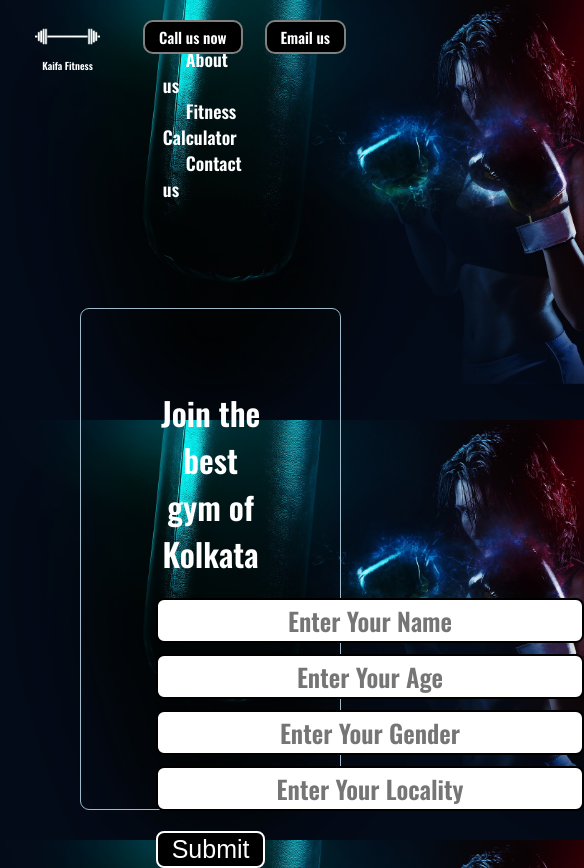
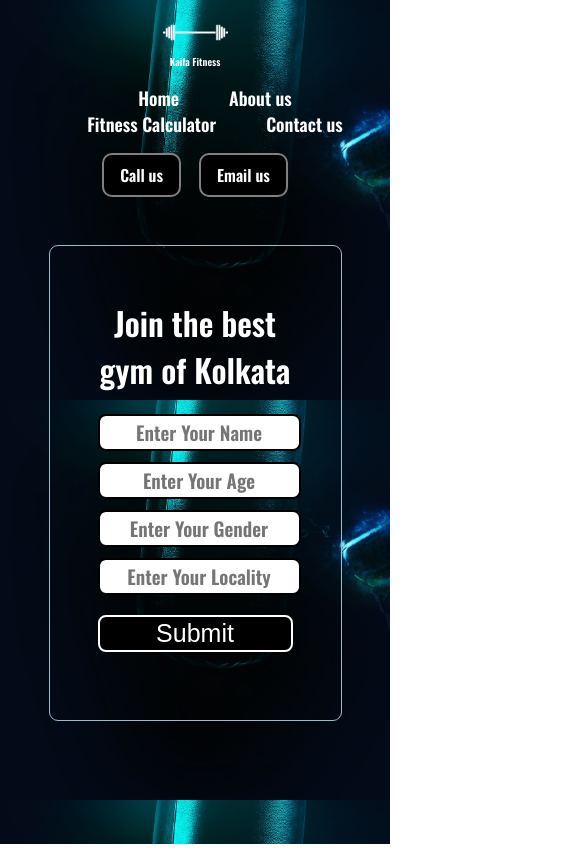
Before and after one commit to KaifaSultana/First_Internship, a plain HTML site: page index.html in a window 390 px wide. Shown: the whole page, 584 px wide, since content can reach past the window. After the commit the page ends 844 px from the top, so only its background shows below. Drawn offline with nearby package versions, Linux system fonts and the light colour scheme.

Commit message:
Making responsive

```diff
--- a/css/style.css
+++ b/css/style.css
@@ -1,14 +1,20 @@
 body{
     font-family: 'Oswald', sans-serif;
 }
-.left{
+.header{
+    display: flex;
+    justify-content: space-between;
+    align-items: center;
+    padding: 1rem 1.5rem;
+}
+/* .left{
 
     display: inline-block;
     position: absolute;
     left: 35px;
     top: 20px;
 
-}
+} */
 .left img{
     width: 65px;
     filter: invert(100%);
@@ -19,25 +25,27 @@ body{
 }
 .mid{
 
-    display: block;
+    /* display: block;
     margin: 20px auto;
-    width: 37%;
+    width: 37%; */
 }
 .right{
 
-    display: inline-block;
+    /* display: inline-block;
     position: absolute;
     right: 35px;
-    top: 20px;
+    top: 20px; */
+    display: flex;
+    align-items: center;
 }
 .right .btn{
     margin: 0px 9px;
     background-color: black;
     color: white;
-    padding: 4px 14px;
+    padding: .5rem 1rem;
     border: 2px solid gray;
     border-radius: 10px;
-    font-size: 15px;
+    font-size: 1rem;
     cursor: pointer;
     font-family: 'Oswald', sans-serif;
 }
@@ -59,10 +67,10 @@ body{
 }
 .container{
     border: 1px rgb(159, 186, 202) solid;
-    margin: 106px 80px;
-    padding: 75px;
+    margin: 5rem 3rem;
+    padding: 3rem;
     width: 28%;
-    height: 350px;
+    /* height: 350px; */
     border-radius: 9px;
 }
 .container h1{
@@ -84,11 +92,24 @@ body{
 .form-group input{
     text-align: center;
     display: block;
-    width: 420px;
+    width: 100%;
     padding: 2px;
     border: 2px solid black;
     margin: 11px auto;
-    font-size: 25px;
+    font-size: 1.2rem;
     border-radius: 8px;
     font-family: 'Oswald', sans-serif;
 }
+@media only screen and (max-width:815px){
+    .header{
+        flex-direction: column;
+        /* width: 100%; */
+    }
+    .mid{
+        text-align: center;
+    }
+    .container{
+        margin: 2rem auto;
+        width: 50%;
+    }
+}
--- a/index.html
+++ b/index.html
@@ -39,7 +39,7 @@
             <!-- mid box for navbar -->
         </div>
         <div class="right">
-            <button class="btn">Call us now</button>
+            <button class="btn">Call us</button>
             <button class="btn">Email us</button>
             <!-- righr box for buttons -->
         </div>
```
